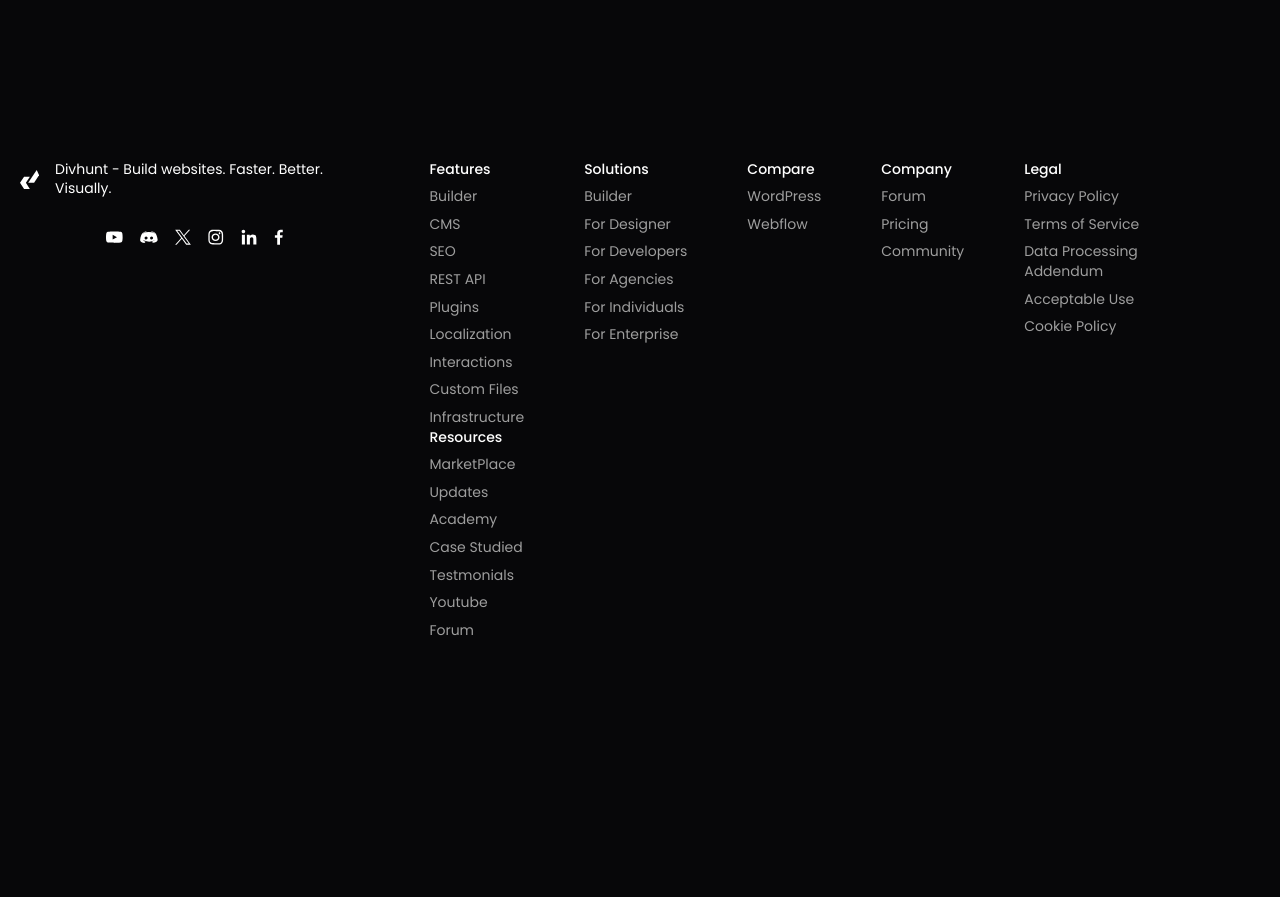
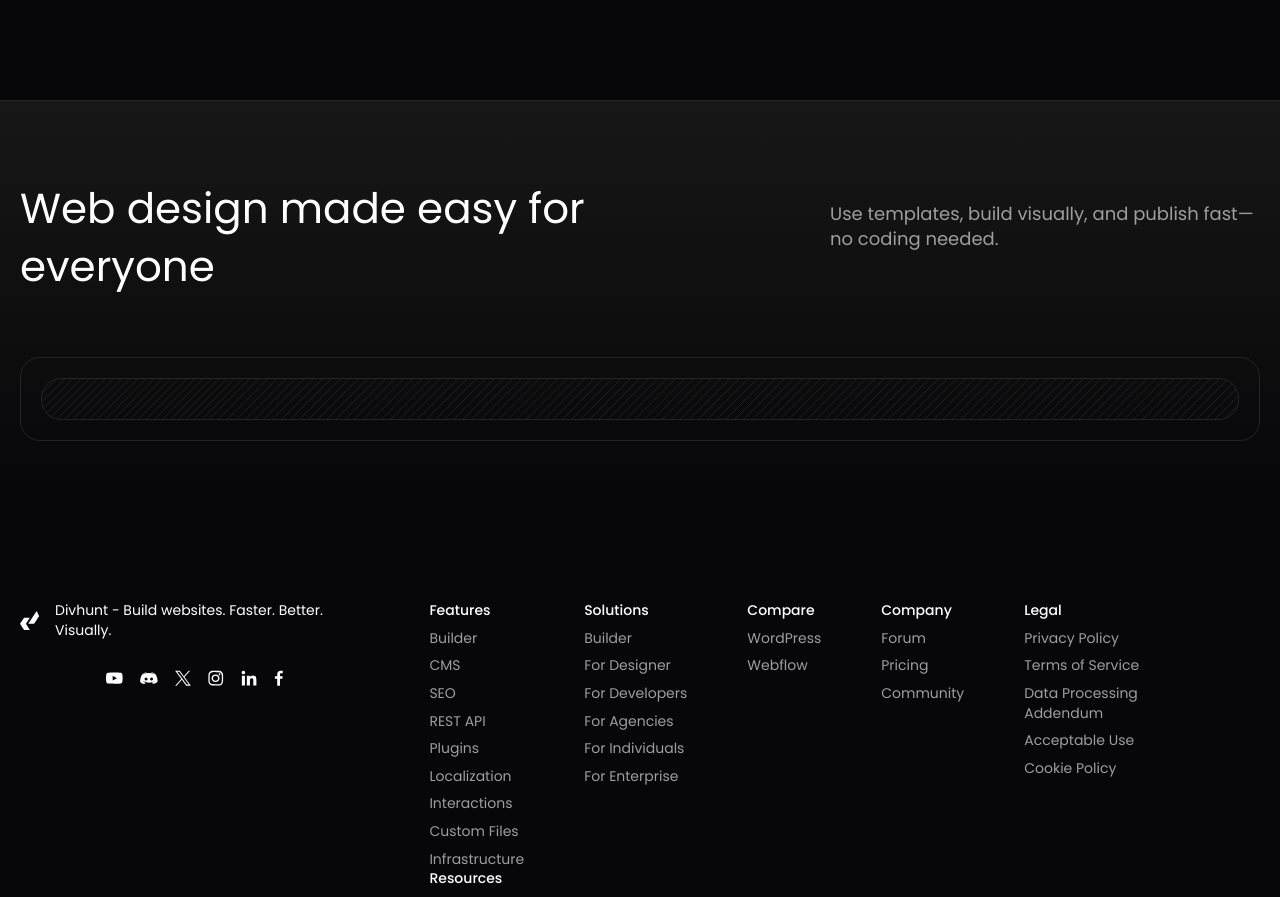
Before and after one commit to olumatty/Divhunt-Clone, a React (Vite) app: page /enterprise in a window 1280 px wide. Shown: the part 3212-4109 px from the top of the page. Before the commit the page ends 3912 px from the top, so only its background shows below. Built offline with nearby package versions, Linux system fonts and the light colour scheme.

Commit message:
Offer 2.0

```diff
--- a/src/components/Offer.jsx
+++ b/src/components/Offer.jsx
@@ -1,11 +1,48 @@
-import React from 'react'
+import React from "react";
+import BackgroundImage from "../assets/stripebg.svg";
 
 const Offer = () => {
   return (
-    <div>
+    <div className="py-[60px] md:py-[100px] lg:pt-[80px] pb-[100px] relative">
+      <div className="absolute top-0 left-0 right-0 bottom-auto h-[400px] form-bg mx-auto border-t border-t-[#242424]"></div>
+      <div className="relative z-10 w-full block max-w-[1400px] my-0 mx-auto px-[20px]">
+        <div>
+          <div className="mb-[60px] ">
+            <div className="flex flex-col md:flex-row items-start md:items-center gap-y-[10px] md:gap-y-0 md:gap-x-[60px] md:justify-between">
+              {/* Left Side */}
+              <div className="max-w-full md:max-w-[50%] lg:max-w-[654px]">
+                <h2 className="text-left text-[36px] md:text-[42px] lg:text-[42px]">
+                  Web design made easy for everyone
+                </h2>
+              </div>
 
+              {/* Right Side */}
+              <div className="max-w-full md:max-w-[430px]">
+                <p className="text-[#9e9e9e] mb-[24px] text-[18px]">
+                  Use templates, build visually, and publish fast—no coding
+                  needed.
+                </p>
+              </div>
+            </div>
+          </div>
+
+          <div>
+              <div className="border border-[#242424] py-[20px] px-[20px] mt-[30px] rounded-[20px]">
+                    <div
+                         className="grid grid-cols-1 md:grid-cols-2 lg:grid-cols-3 border border-[#242424] overflow-hidden relative rounded-[20px] gap-y-[20px] md:gap-x-[20px] lg:gap-y-[30px] p-[20px] bg-cover bg-no-repeat"
+                        style={{ backgroundImage: `url(${BackgroundImage})` }}
+                     >
+                        <div className="">
+
+                        </div>
+
+                    </div>
+                </div>
+          </div>
+        </div>
+      </div>
     </div>
-  )
-}
+  );
+};
 
-export default Offer
+export default Offer;
```
